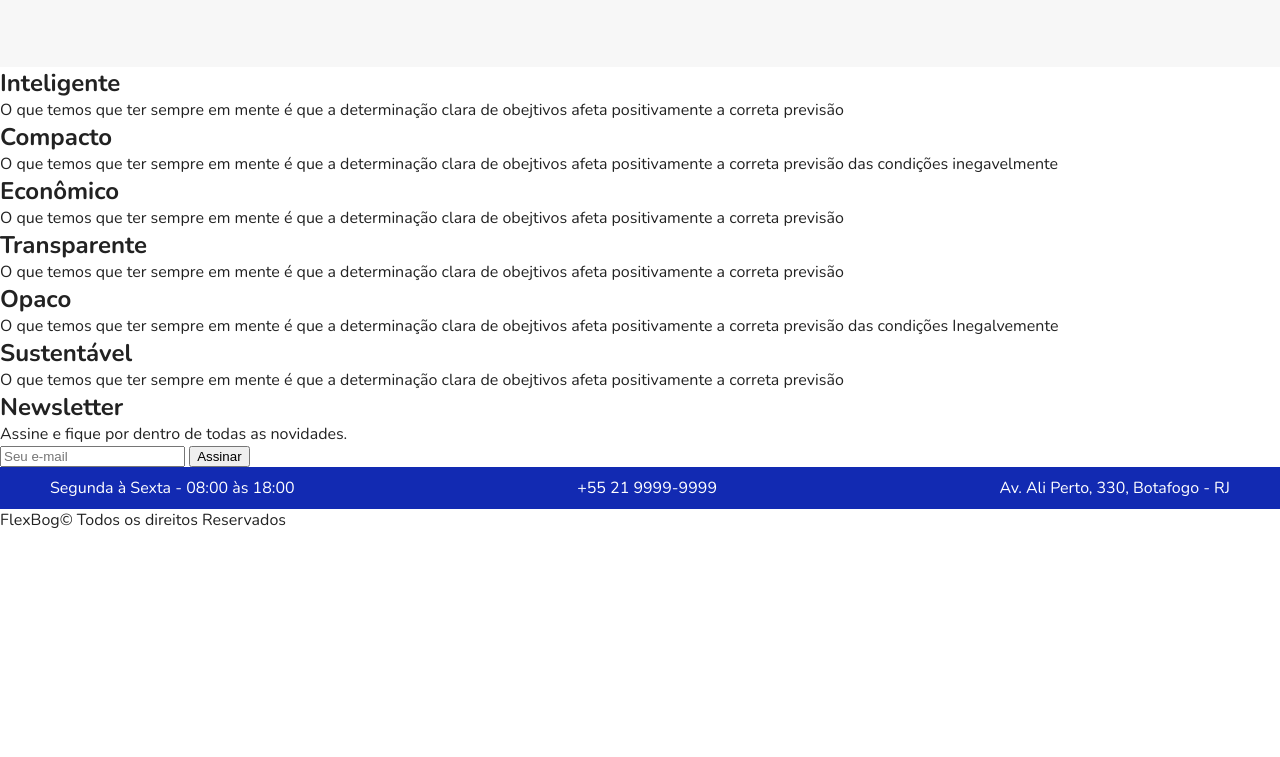
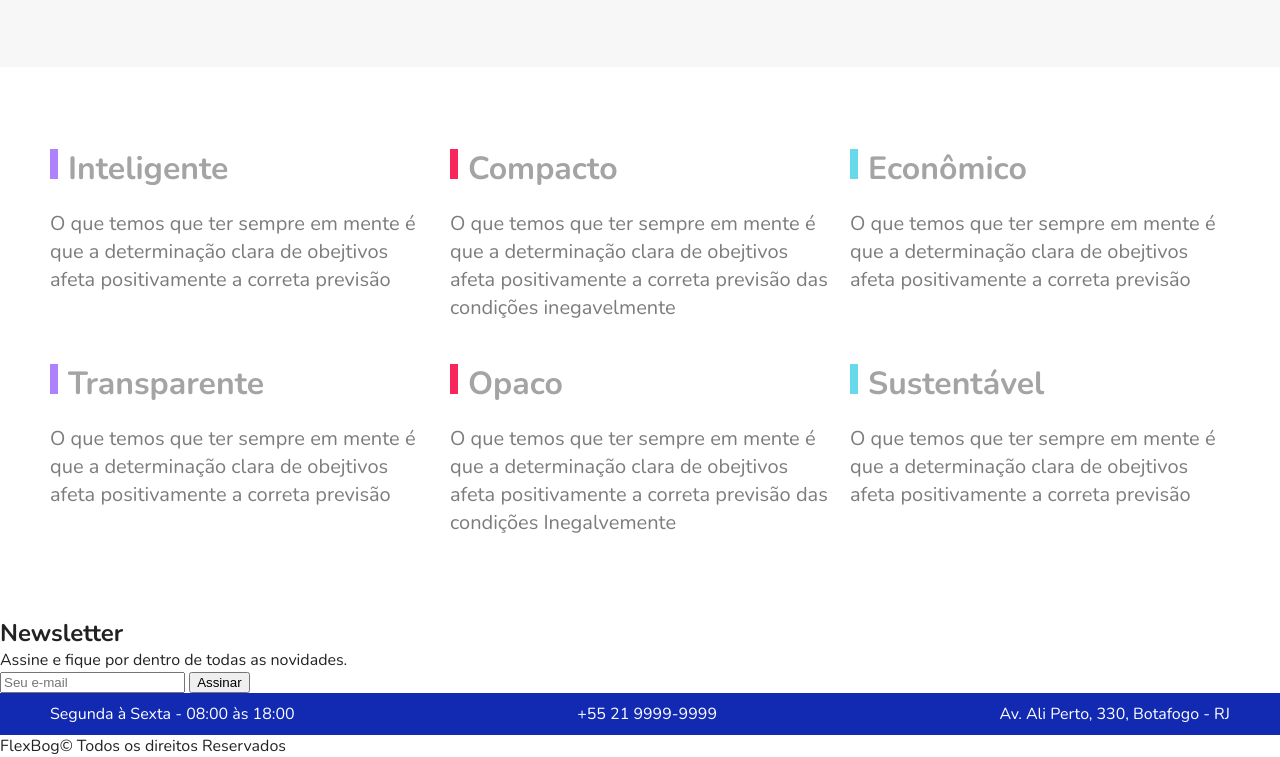
Before and after one commit to ThalisElias/Flexblog, a plain HTML site: page index.html in a window 1280 px wide. Shown: the part 2485-3242 px from the top of the page. Before the commit the page ends 3016 px from the top, so only its background shows below. Drawn offline with nearby package versions, Linux system fonts and the light colour scheme.

Commit message:
css - qualidade

```diff
--- /dev/null
+++ b/css/home/qualidade.css
@@ -0,0 +1,42 @@
+.qualidade {
+  max-width: 1200px;
+  margin: 60px auto;
+  display: flex;
+  flex-wrap: wrap;
+}
+.qualidade-item {
+  flex: 1 1 300px;
+  margin: 20px 10px;
+}
+.qualidade-item h2 {
+  font-size: 2rem;
+  color: var(--color-h2-produtos);
+  margin-bottom: 20px;
+}
+
+.qualidade-item h2::before {
+  content: "";
+  display: inline-block;
+  width: 8px;
+  height: 30px;
+  margin-right: 10px;
+  background: blue;
+}
+
+.qualidade-item:nth-of-type(3n + 1) h2::before {
+  background: #ae81ff;
+}
+
+.qualidade-item:nth-of-type(3n + 2) h2::before {
+  background: #f9265e;
+}
+
+.qualidade-item:nth-of-type(3n + 3) h2::before {
+  background: #66d9eb;
+}
+
+.qualidade-item p {
+  font-size: 1.25rem;
+  line-height: 1.4;
+  color: var(--color-p-menu);
+}
--- a/css/style.css
+++ b/css/style.css
@@ -12,3 +12,4 @@
 @import "./home/sobre.css";
 @import "./home/produtos.css";
 @import "./home/preco.css";
+@import "./home/qualidade.css";
```
